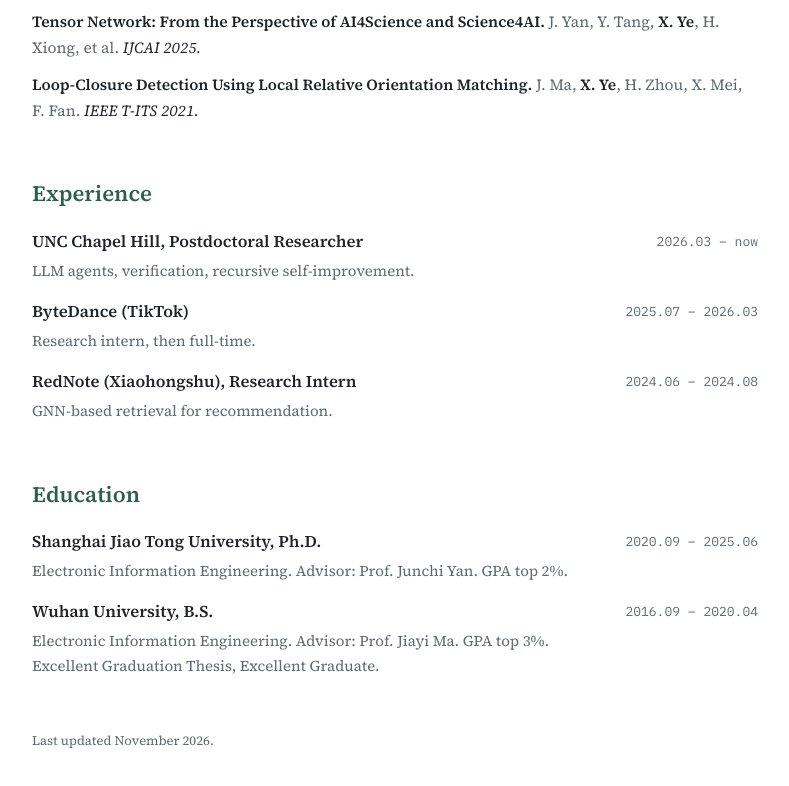
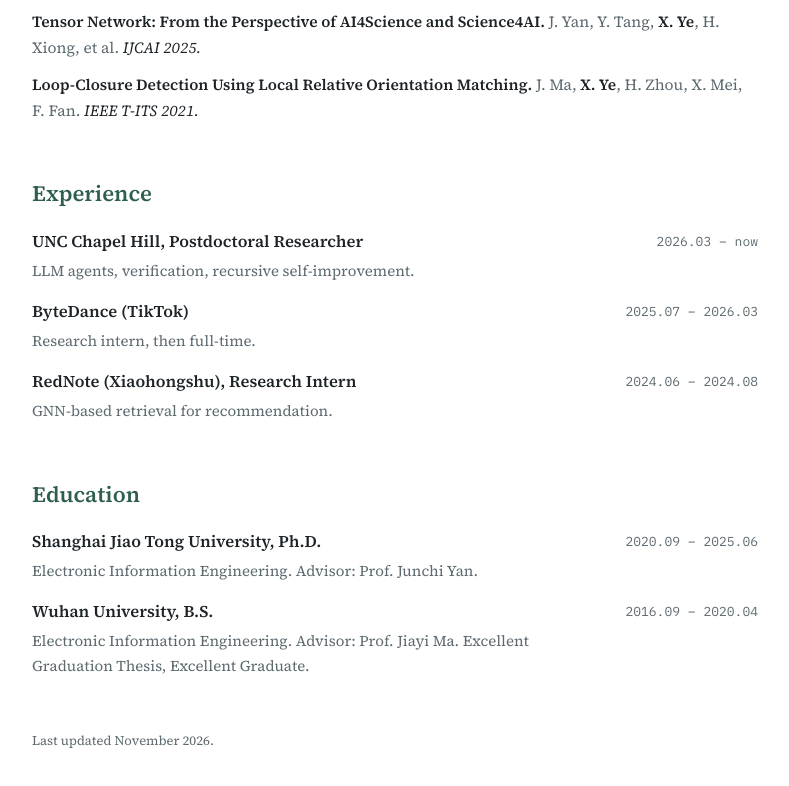
Before and after one commit to XinyuYee/XinyuYee.github.io, a plain HTML site: page index.html in a window 1280 px wide. Shown: the part 3391-4177 px from the top of the page, without its empty margins (382-1171 px from the left). Drawn offline with Linux system fonts and the light colour scheme.

Commit message:
Remove GPA from education
Co-Authored-By: Claude Opus 5.5 <noreply@anthropic.com>

```diff
--- a/index.html
+++ b/index.html
@@ -272,8 +272,8 @@ footer{font-size:13px;color:var(--muted)}
     <section id="education">
       <h2>Education</h2>
       <div class="rows">
-        <div class="row"><span class="what">Shanghai Jiao Tong University, Ph.D.</span><span class="when">2020.09 – 2025.06</span><span class="sub">Electronic Information Engineering. Advisor: Prof. Junchi Yan. GPA top 2%.</span></div>
-        <div class="row"><span class="what">Wuhan University, B.S.</span><span class="when">2016.09 – 2020.04</span><span class="sub">Electronic Information Engineering. Advisor: Prof. Jiayi Ma. GPA top 3%. Excellent Graduation Thesis, Excellent Graduate.</span></div>
+        <div class="row"><span class="what">Shanghai Jiao Tong University, Ph.D.</span><span class="when">2020.09 – 2025.06</span><span class="sub">Electronic Information Engineering. Advisor: Prof. Junchi Yan.</span></div>
+        <div class="row"><span class="what">Wuhan University, B.S.</span><span class="when">2016.09 – 2020.04</span><span class="sub">Electronic Information Engineering. Advisor: Prof. Jiayi Ma. Excellent Graduation Thesis, Excellent Graduate.</span></div>
       </div>
     </section>
 
```
